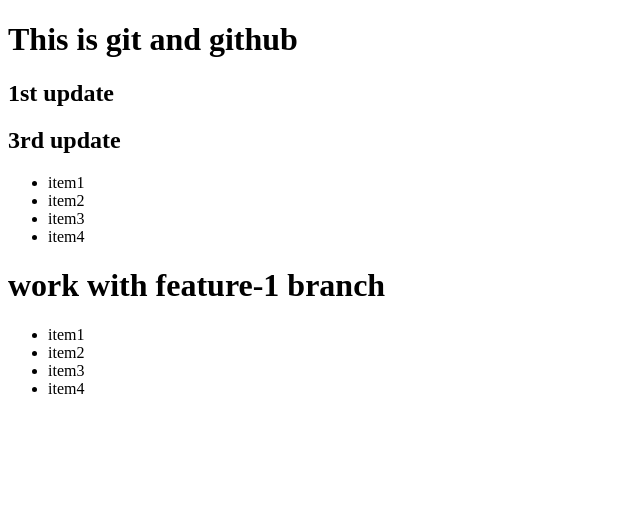
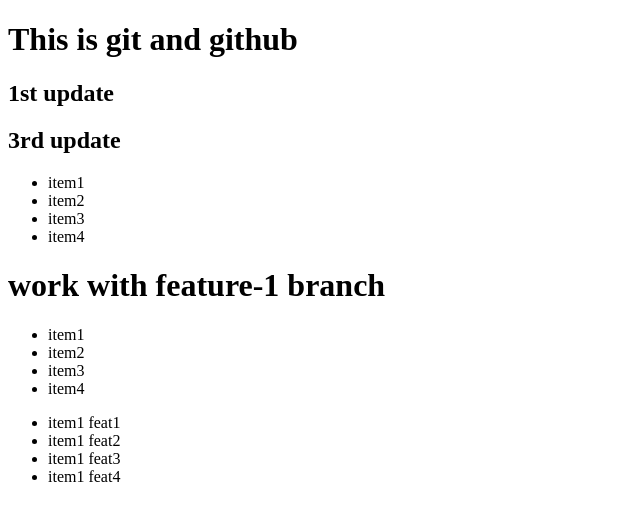
Before and after one commit to kushal022/testremote, a plain HTML site: page index.html in a window 1280 px wide. Shown: the whole page, without its empty margins (0-640 px from the left). Drawn offline with Linux system fonts and the light colour scheme.

Commit message:
feat_3 commit

```diff
--- a/index.html
+++ b/index.html
@@ -26,6 +26,13 @@
         <li>item3</li>
         <li>item4</li>
     </ul>
+    <!-- feat_3 -->
+    <ul>
+        <li>item1 feat1</li>
+        <li>item1 feat2</li>
+        <li>item1 feat3</li>
+        <li>item1 feat4</li>
+    </ul>
 
 
 </body>
```
